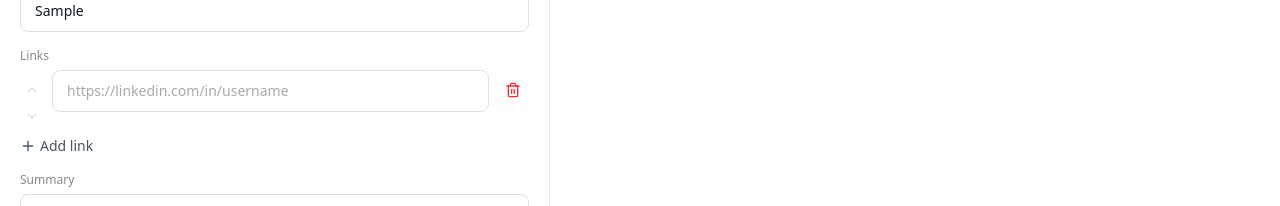
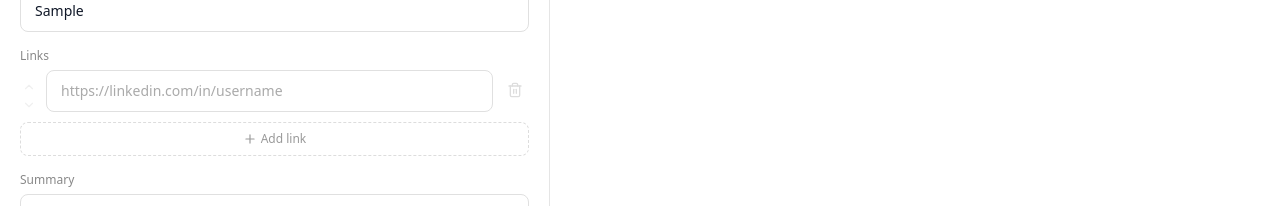
Before and after one commit to misbiheyv/cv-make, a Next.js app: page / in a window 1280 px wide. Both pictures are taken after typing "Sample", "Sample", "Sample", "Sample" into the empty fields and a click on the button "Add link". Shown: the part 317-523 px from the top of the page. Built offline with nearby package versions, Linux system fonts and the light colour scheme.

Commit message:
style: restyle AddButton, IconButton, and MoveButtons

```diff
--- a/src/components/ui/AddButton.tsx
+++ b/src/components/ui/AddButton.tsx
@@ -26,9 +26,12 @@ export function AddButton({
 				type="button"
 				onClick={onClick}
 				disabled={disabled}
-				className={`mt-2 text-sm text-gray-600 hover:text-black flex items-center gap-1 disabled:opacity-50 disabled:cursor-not-allowed ${className}`}
+				className={`mt-2 w-full py-2 text-xs text-[#999] border border-dashed border-[#ddd]
+				rounded-lg hover:border-[#bbb] hover:text-[#666] transition-colors
+				flex items-center justify-center gap-1
+				disabled:opacity-50 disabled:cursor-not-allowed ${className}`}
 			>
-				<Plus className="w-4 h-4" /> {children}
+				<Plus className="w-3.5 h-3.5" /> {children}
 			</button>
 		);
 	}
@@ -38,7 +41,7 @@ export function AddButton({
 			type="button"
 			onClick={onClick}
 			disabled={disabled}
-			className={`btn-secondary w-full flex items-center justify-center gap-2 disabled:opacity-50 disabled:cursor-not-allowed ${className}`}
+			className={`btn-secondary disabled:opacity-50 disabled:cursor-not-allowed ${className}`}
 		>
 			<Plus className="w-4 h-4" /> {children}
 		</button>
--- a/src/components/ui/IconButton.tsx
+++ b/src/components/ui/IconButton.tsx
@@ -15,9 +15,9 @@ interface IconButtonProps {
 }
 
 const variantStyles: Record<IconButtonVariant, string> = {
-	danger: 'text-red-500 hover:text-red-700',
-	ghost: 'text-gray-400 hover:text-gray-700',
-	primary: 'text-gray-600 hover:text-black',
+	danger: 'text-[#ddd] hover:text-[#ef4444]',
+	ghost: 'text-[#ccc] hover:text-[#666]',
+	primary: 'text-[#888] hover:text-[#111]',
 };
 
 export function IconButton({
@@ -30,14 +30,15 @@ export function IconButton({
 	size = 'sm',
 }: IconButtonProps) {
 	const iconSize = size === 'sm' ? 'w-4 h-4' : 'w-5 h-5';
-	const padding = size === 'sm' ? 'p-2' : 'p-2.5';
+	const padding = size === 'sm' ? 'p-1.5' : 'p-2';
 
 	return (
 		<button
 			type="button"
 			onClick={onClick}
 			disabled={disabled}
-			className={`${variantStyles[variant]} ${padding} disabled:opacity-30 disabled:cursor-not-allowed ${className}`}
+			className={`${variantStyles[variant]} ${padding} rounded-md
+			transition-colors duration-150 disabled:opacity-30 disabled:cursor-not-allowed ${className}`}
 			title={title}
 		>
 			<Icon className={iconSize} />
--- a/src/components/ui/MoveButtons.tsx
+++ b/src/components/ui/MoveButtons.tsx
@@ -19,16 +19,15 @@ export function MoveButtons({
 	size = 'sm',
 	className = '',
 }: MoveButtonsProps) {
-	const iconSize = size === 'sm' ? 'w-4 h-4' : 'w-5 h-5';
-	const padding = size === 'sm' ? 'p-1' : 'p-1.5';
+	const iconSize = size === 'sm' ? 'w-3.5 h-3.5' : 'w-4 h-4';
 
 	return (
-		<div className={`flex flex-col gap-0.5 ${className}`}>
+		<div className={`flex flex-col ${className}`}>
 			<button
 				type="button"
 				onClick={onMoveUp}
 				disabled={isFirst}
-				className={`text-gray-400 hover:text-gray-700 ${padding} disabled:opacity-30 disabled:cursor-not-allowed`}
+				className="text-[#ccc] hover:text-[#666] p-0.5 transition-colors duration-150 disabled:opacity-30 disabled:cursor-not-allowed"
 				title="Move up"
 			>
 				<ChevronUp className={iconSize} />
@@ -37,7 +36,7 @@ export function MoveButtons({
 				type="button"
 				onClick={onMoveDown}
 				disabled={isLast}
-				className={`text-gray-400 hover:text-gray-700 ${padding} disabled:opacity-30 disabled:cursor-not-allowed`}
+				className="text-[#ccc] hover:text-[#666] p-0.5 transition-colors duration-150 disabled:opacity-30 disabled:cursor-not-allowed"
 				title="Move down"
 			>
 				<ChevronDown className={iconSize} />
```
